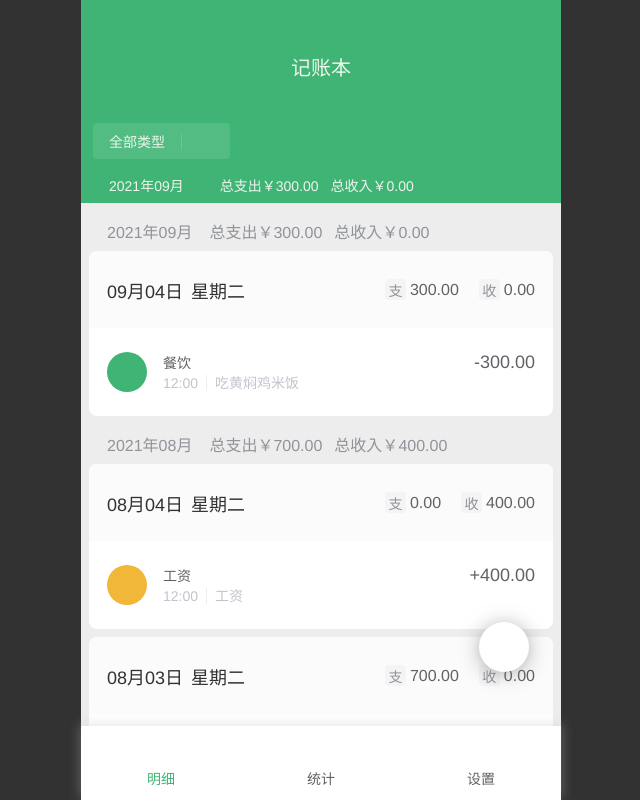
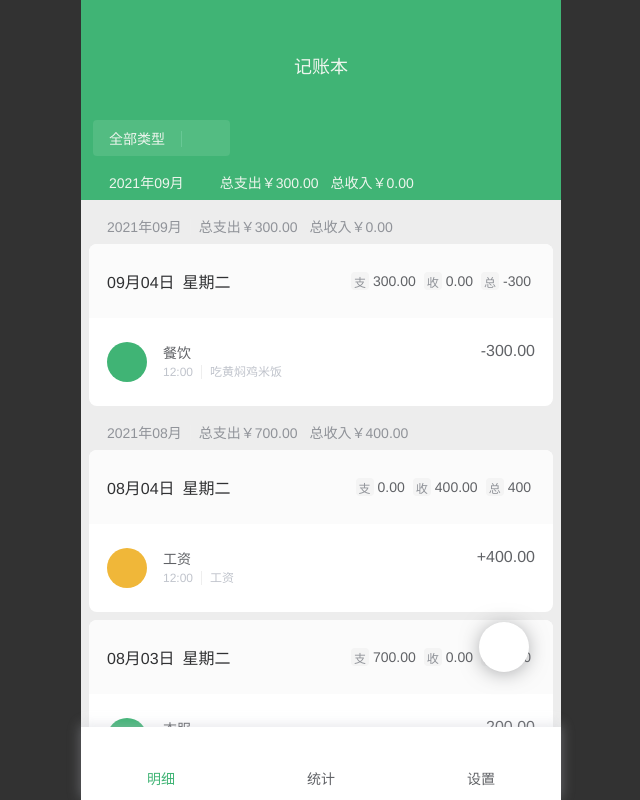
Before and after one commit to tgbf2674/wx-cash, a React (Create React App) app: page / in a window 1280 px wide. Shown: the whole page, without its empty margins (319-959 px from the left). Built offline with nearby package versions, Linux system fonts and the light colour scheme.

Commit message:
style 兼容

```diff
--- a/src/components/DayRecord.tsx
+++ b/src/components/DayRecord.tsx
@@ -52,9 +52,11 @@ const DayRecord: React.FC<TProps> =(props)=>{
         </DateSection>
         <AmountSection>
           <Tag>支</Tag>
-          <span style={{marginRight: 16}}>{expenseTotal.toFixed(2)}</span>
+          <span style={{marginRight: 4}}>{expenseTotal.toFixed(2)}</span>
           <Tag>收</Tag>
-          <span>{incomeTotal.toFixed(2)}</span>
+          <span style={{marginRight: 4}}>{incomeTotal.toFixed(2)}</span>
+          <Tag>总</Tag>
+          <span style={{marginRight: 4}}>{incomeTotal-expenseTotal}</span>
         </AmountSection>
       </Header>
       <ul>
--- a/src/components/MonthRecord.tsx
+++ b/src/components/MonthRecord.tsx
@@ -11,7 +11,7 @@ type TProps = {
 const Header = styled.div`
   padding: 8px 18px;
 
-  span {
+  > span {
     font-size: ${props => props.theme.$normalTextSize};
     color: ${props => props.theme.$subText}
   }
--- a/src/theme/index.tsx
+++ b/src/theme/index.tsx
@@ -1,16 +1,18 @@
 const theme = {
   $white: '#edf5ed',
   $success: '#40B475',
+  $danger: '#F76361',
   $warning: '#F0B739',
   $linkText: '#576F96',
   $mainText: '#303133',
   $normalText: '#606266',
   $subText: '#909399',
   $placeholder: '#C0C4CC',
-  $largeTextSize: '20px',
-  $mainTextSize: '18px',
-  $normalTextSize: '16px',
-  $smallTextSize: '14px',
+
+  $largeTextSize: '18px',
+  $mainTextSize: '16px',
+  $normalTextSize: '14px',
+  $smallTextSize: '12px',
 }
 
 export default theme
```
